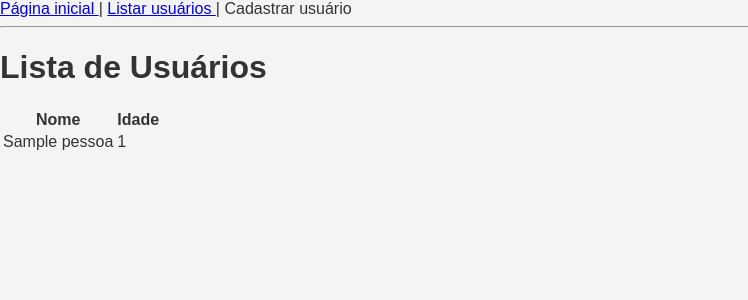
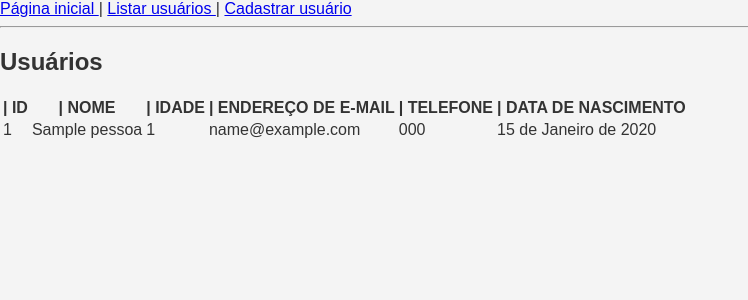
Before and after one commit to thundersmuggler/INF1407_T1, a Django app: page / in a window 1280 px wide. Shown: the top 300 px of the page, without its empty margins (0-748 px from the left). Run offline with Django 5.2, Linux system fonts and the light colour scheme; tables that the repository leaves empty hold one stand-in row (values such as "Sample post").

Commit message:
criando inserção

```diff
--- a/tartaruga/usuarios/templates/usuarios/links.html
+++ b/tartaruga/usuarios/templates/usuarios/links.html
@@ -1,5 +1,5 @@
 
 <a href="{% url 'usuarios:home-usuarios' %}"> Página inicial </a> |
 <a href="{% url 'usuarios:lista-usuarios' %}"> Listar usuários </a> |
-Cadastrar usuário
+<a href="{% url 'usuarios:cadastrar-usuario' %}"> Cadastrar usuário </a>
 <hr>
--- a/tartaruga/usuarios/templates/usuarios/listaUsuarios.html
+++ b/tartaruga/usuarios/templates/usuarios/listaUsuarios.html
@@ -3,18 +3,29 @@
 <html>
 <head>
     <meta charset="UTF-8">
-    <title>Lista Usuários</title>
+    <title>Página de usuários</title>
     <link rel="stylesheet" href="{% static 'usuarios/css/estilo.css' %}">
 </head>
 <body>
     {% include 'usuarios/links.html' %}
-    <h1>Lista de Usuários</h1>
+    <h2>Usuários</h2>
     <table>
-        <tr><th>Nome</th><th>Idade</th></tr>
+        <tr>
+            <th>| ID </th>
+            <th>| NOME </th>
+            <th>| IDADE </th>
+            <th>| ENDEREÇO DE E-MAIL </th>
+            <th>| TELEFONE </th>
+            <th>| DATA DE NASCIMENTO </th>
+        </tr>
         {% for pessoa in pessoas %}
             <tr>
-                <td>{{ pessoa.nome }}</td><td>{{ pessoa.idade }}</td>
-
+                <td>{{ pessoa.id }}</td>
+                <td>{{ pessoa.nome }}</td>
+                <td>{{ pessoa.idade }}</td>
+                <td>{{ pessoa.email }}</td>
+                <td>{{ pessoa.telefone }}</td>
+                <td>{{ pessoa.dtNasc }}</td>
             </tr>
         {% empty %}
             <tr><th colspan="5">Ainda não há usuários cadastrados.</th></tr>
--- a/tartaruga/usuarios/urls.py
+++ b/tartaruga/usuarios/urls.py
@@ -6,4 +6,5 @@ app_name = 'usuarios'
 urlpatterns = [
     path('lista/', views.UsuarioListView.as_view(), name='lista-usuarios'),
     path('', views.UsuarioListView.as_view(), name='home-usuarios'),
+    path('cadastrar_usuario/', views.CadastrarUsuarioView.as_view(), name='cadastrar-usuario'),
 ]
--- a/tartaruga/usuarios/views.py
+++ b/tartaruga/usuarios/views.py
@@ -11,6 +11,8 @@ class UsuarioListView(View):
         contexto = { 'pessoas': pessoas, }
         return render(request, 'usuarios/listaUsuarios.html', contexto)
 
-class UsuarioHomeView(View):
+class CadastrarUsuarioView(View):
     def get(self, request, *args, **kwargs):
-        return render(request, 'usuarios/home.html')
+        pessoas = Pessoa.objects.all()
+        contexto = { 'pessoas': pessoas, }
+        return render(request, 'usuarios/listaUsuarios.html', contexto)
```
Also changed, not shown: tartaruga/usuarios/admin.py (line endings or trailing spaces), tartaruga/usuarios/forms.py (added), tartaruga/usuarios/templates/usuarios/cadastrar_usuario.html (added).
